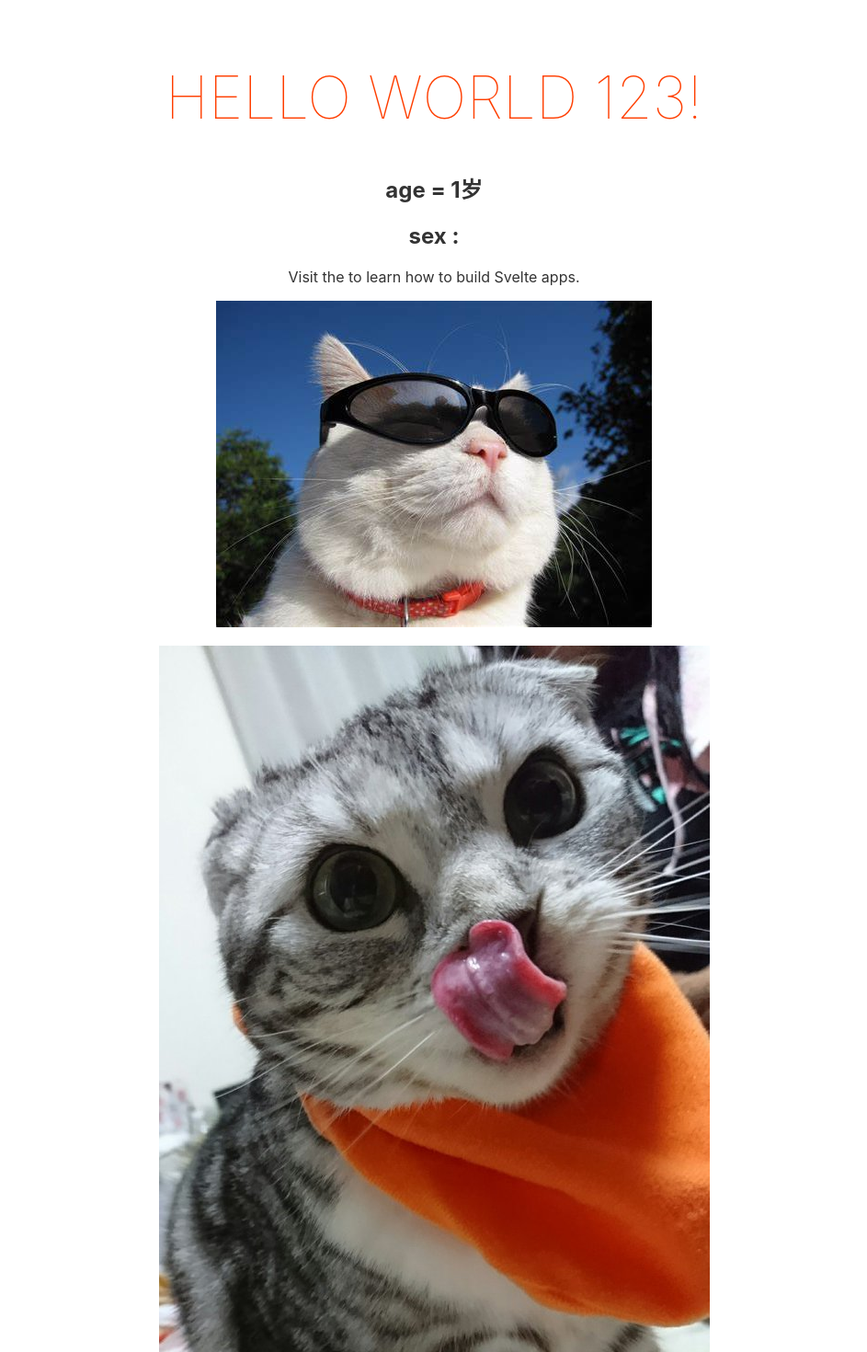
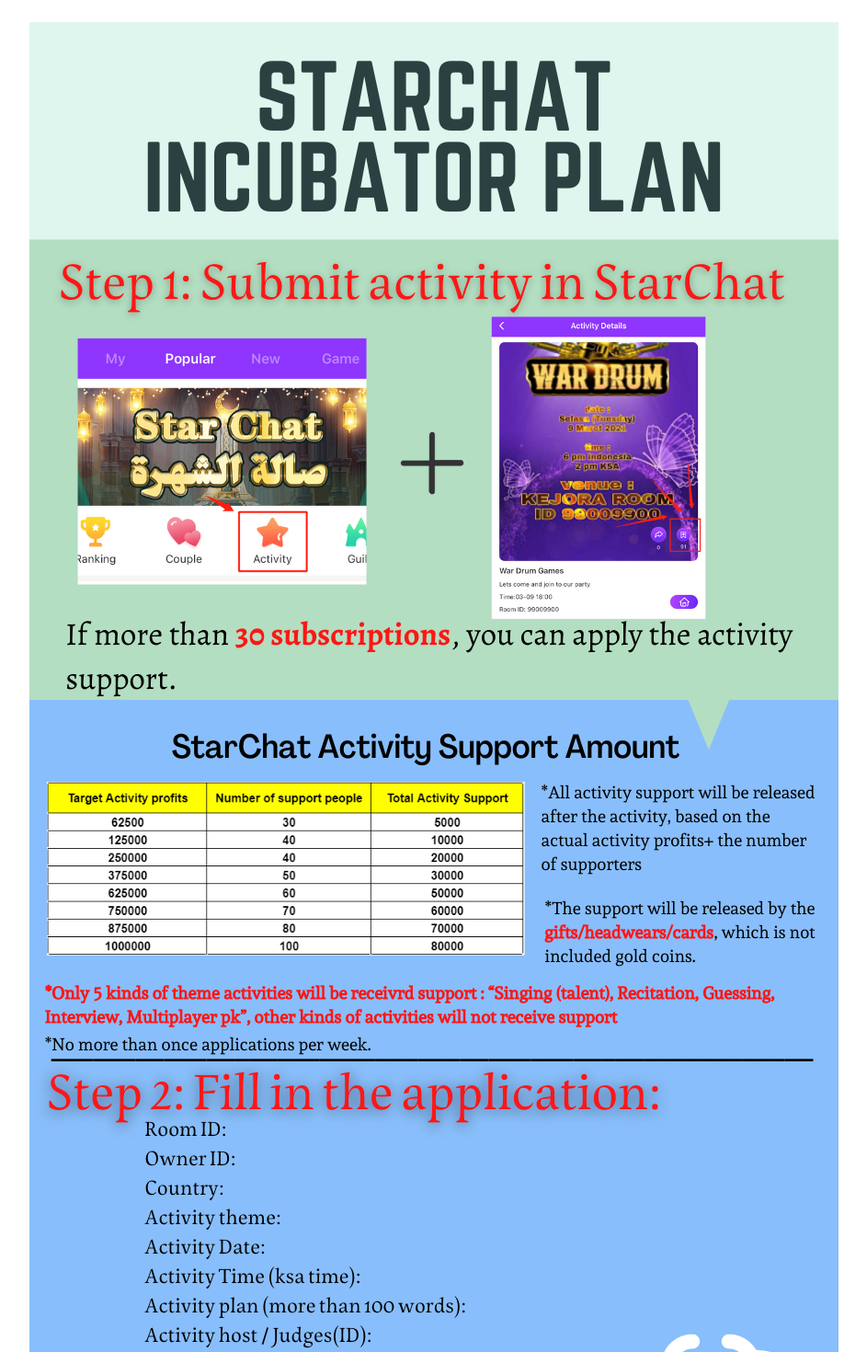
Before and after one commit to jantycheung/svelte01, a Svelte app: page / in a window 1280 px wide. Shown: the top 1470 px of the page at 92% size, without its empty margins (168-1111 px from the left). Built offline with nearby package versions, Linux system fonts and the light colour scheme.

Commit message:
jiahan h5

```diff
--- a/src/App.svelte
+++ b/src/App.svelte
@@ -1,21 +1,16 @@
 <script>
-	export let name;
 
-	let age = 1 + "岁";
-	export let sex = "男";
+
 </script>
 
 <main>
-	<h1>Hello {name}!</h1>
-	<h2>age = {age}</h2>
-	<h2>sex : {sex}</h2>
-	<p>Visit the to learn how to build Svelte apps.</p>
+
 	<div>
-		<img src="../static/images/OIP.jpg" alt="" />
+
+		<img src="../static/images/a1.png" alt="" />
+		<img src="../static/images/a2.png" alt="" />
 	</div>
-	<p>
-		<img src="/a1.jpg" alt="" />
-	</p>
+
 </main>
 
 <style>
```
Also changed, not shown: public/static/images/a1.png (added), public/static/images/a2.png (added).
